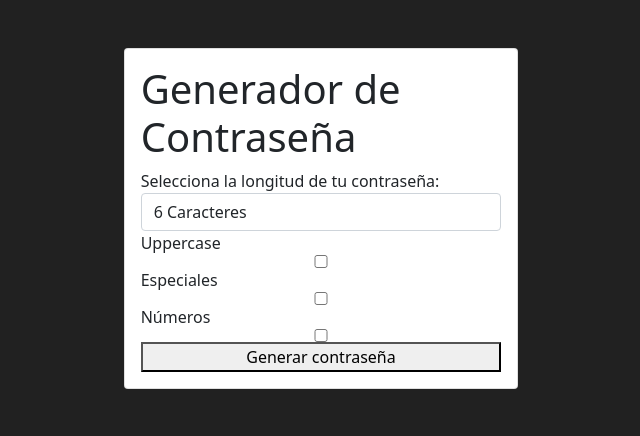
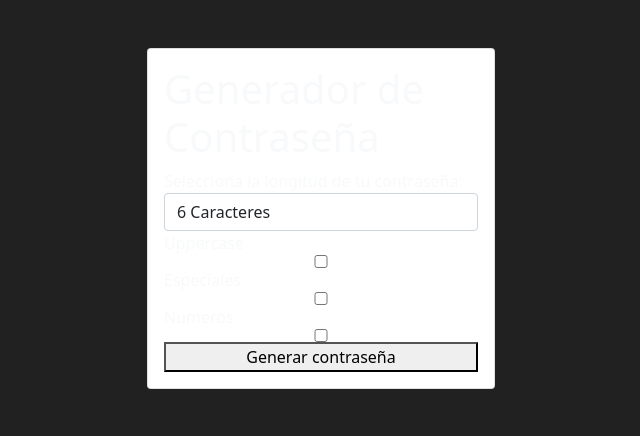
Before and after one commit to YamilHeredia/PasswordGenerator, a Django app: page / in a window 1280 px wide. Shown: the part 56-492 px from the top of the page, without its empty margins (319-959 px from the left). Run offline with Django 3.2, Linux system fonts and the light colour scheme.

Commit message:
Update layout.html

```diff
--- a/generator/templates/generator/layout.html
+++ b/generator/templates/generator/layout.html
@@ -10,7 +10,7 @@
 <body style="background-color: #212121;">
     {% include 'generator/partials/navbar.html'%}
 
-    <div class="containter p-5 ">
+    <div class="container p-5 text-light">
         {% block content %} {% endblock %}
     </div>
 
```
